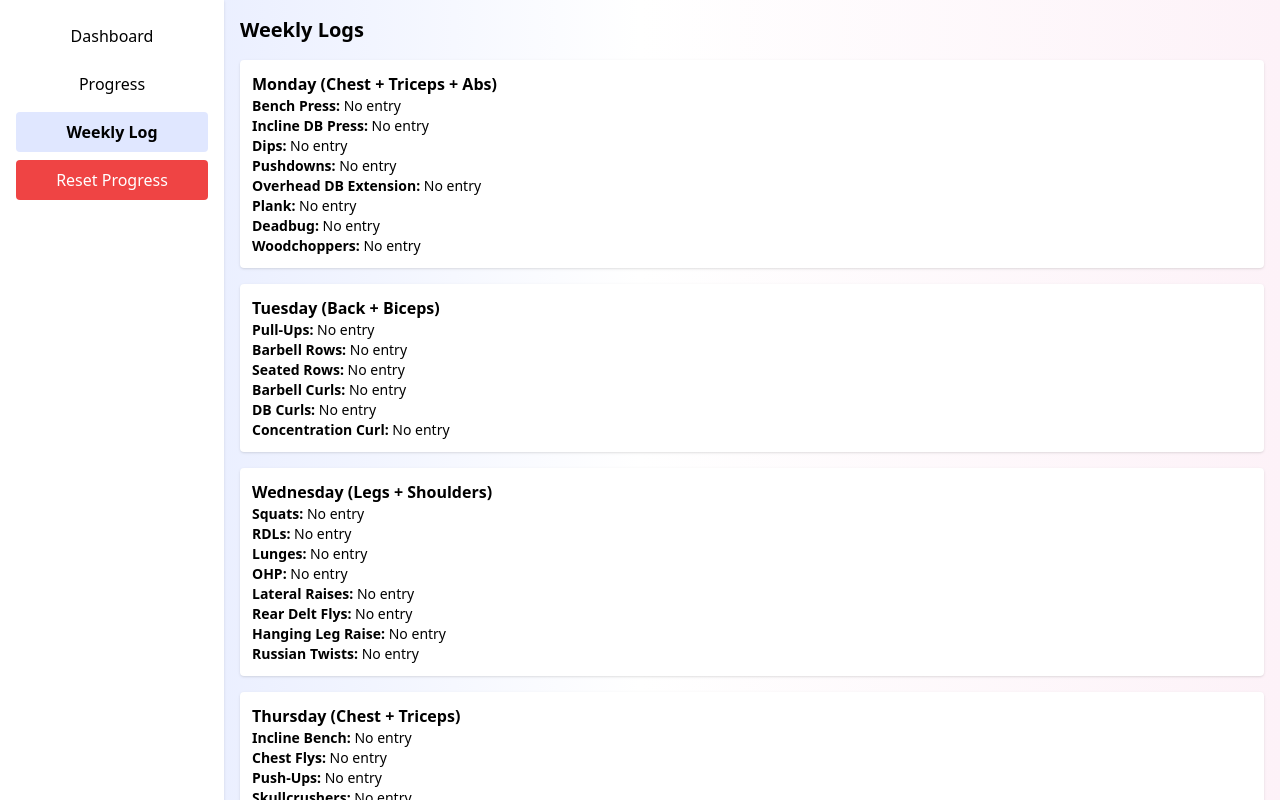
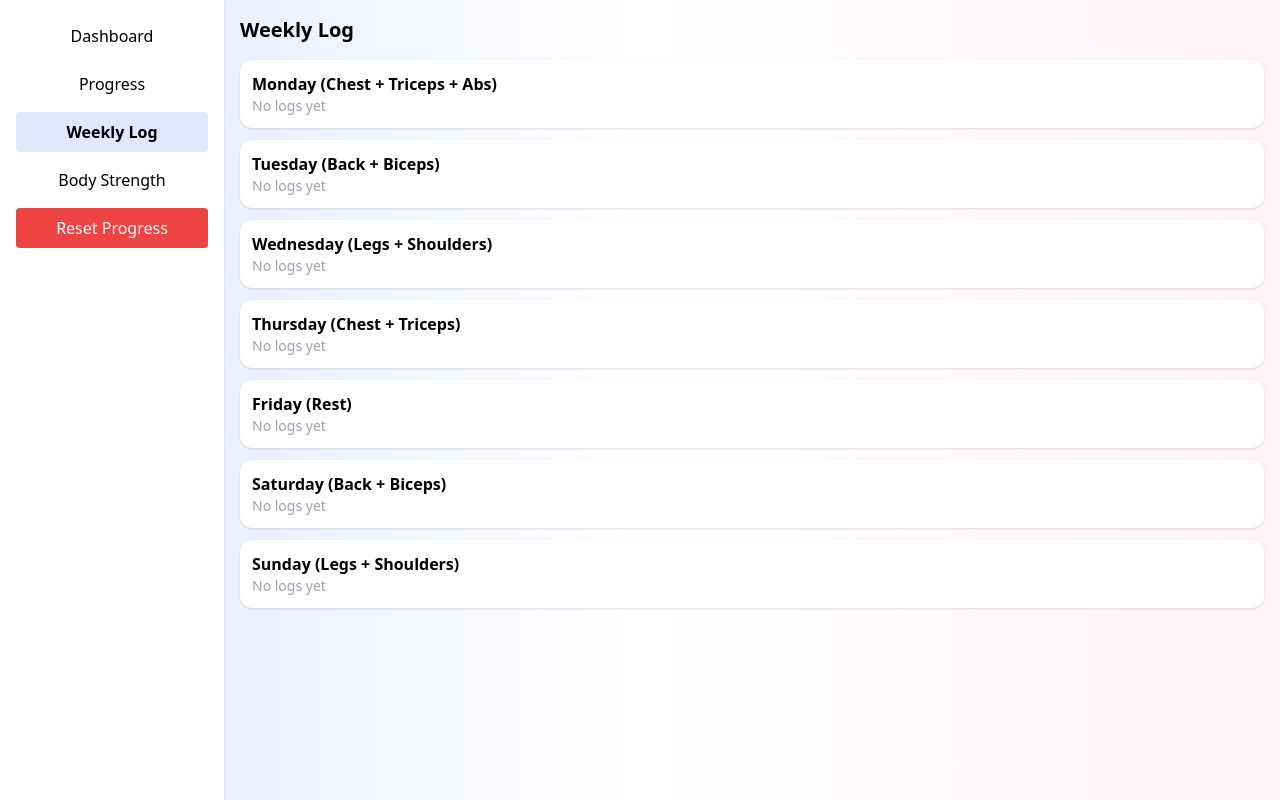
Before and after one commit to Ammar-Hus/gym-tracker1, a React (Create React App) app: page / in a window 1280 px wide. Both pictures are taken after a click on the button "Weekly Log". Shown: the top 800 px of the page. Built offline with nearby package versions, Linux system fonts and the light colour scheme; the HTML template or start-up script is replaced by a standard one.

Commit message:
Update App.jsx

```diff
--- a/src/App.jsx
+++ b/src/App.jsx
@@ -1,6 +1,6 @@
 import React, { useEffect, useMemo, useState } from 'react';
 import { LineChart, Line, XAxis, YAxis, Tooltip, ResponsiveContainer, CartesianGrid } from 'recharts';
-import { format, parseISO, subDays, startOfMonth, isAfter } from 'date-fns';
+import { format, parseISO } from 'date-fns';
 
 const SPLIT = [
   { day: 'Monday', muscle: 'Chest + Triceps + Abs', exercises: ['Bench Press','Incline DB Press','Dips','Pushdowns','Overhead DB Extension','Plank','Deadbug','Woodchoppers'] },
@@ -12,7 +12,7 @@ const SPLIT = [
   { day: 'Sunday', muscle: 'Legs + Shoulders', exercises: ['Leg Press','Leg Extension','Ham Curl','Arnold Press','Front Raise','Cable Lateral Raise','Stretch & Mobility'] }
 ];
 
-const STORAGE_KEY = 'gympro_logs_v2';
+const STORAGE_KEY = 'gympro_logs_v3';
 const STORAGE_FIRST = 'gympro_first_entry_day';
 
 function uid(){ return Math.random().toString(36).slice(2,9); }
@@ -97,6 +97,15 @@ export default function App(){
     return Object.keys(map).sort().map(d=>({ date:d, weight: Math.round((map[d].weightSum/map[d].count)*100)/100, reps: Math.round((map[d].repsSum/map[d].count)*100)/100 }));
   }
 
+  function totalStrengthData() {
+    const map = {};
+    logs.forEach(l => {
+      if(!map[l.date]) map[l.date] = 0;
+      map[l.date] += l.weight * l.reps;
+    });
+    return Object.keys(map).sort().map(date => ({ date, strength: Math.round(map[date]*100)/100 }));
+  }
+
   const primary = 'bg-gradient-to-r from-indigo-100 via-white to-pink-50';
 
   return (
@@ -106,6 +115,7 @@ export default function App(){
         <button onClick={()=>setTab('dashboard')} className={`p-2 rounded ${tab==='dashboard'?'bg-indigo-100 font-bold':''}`}>Dashboard</button>
         <button onClick={()=>setTab('progress')} className={`p-2 rounded ${tab==='progress'?'bg-indigo-100 font-bold':''}`}>Progress</button>
         <button onClick={()=>setTab('weekly')} className={`p-2 rounded ${tab==='weekly'?'bg-indigo-100 font-bold':''}`}>Weekly Log</button>
+        <button onClick={()=>setTab('strength')} className={`p-2 rounded ${tab==='strength'?'bg-indigo-100 font-bold':''}`}>Body Strength</button>
         <button onClick={resetProgress} className="mt-4 p-2 bg-red-500 text-white rounded hover:bg-red-600">Reset Progress</button>
       </div>
 
@@ -169,8 +179,8 @@ export default function App(){
               return (
                 <div key={ex} className="p-3 rounded-xl bg-white shadow">
                   <div className="font-semibold mb-1">{ex}</div>
-                  <div className="text-sm text-gray-500">Latest: {last.weight}kg × {last.reps} reps</div>
-                  <div className="text-sm text-green-600">+{pct.weightPct}% Weight, +{pct.repsPct}% Reps vs first</div>
+                  <div className="text-sm text-gray-500">Last: {last.weight}kg × {last.reps} reps</div>
+                  <div className="text-sm text-green-600">Increase: {pct.weightPct}% weight, {pct.repsPct}% reps</div>
                   <ResponsiveContainer width="100%" height={150}>
                     <LineChart data={chartDataForExercise(ex)}>
                       <CartesianGrid strokeDasharray="3 3" />
@@ -190,23 +200,34 @@ export default function App(){
         {/* Weekly Log */}
         {tab==='weekly' && (
           <div>
-            <h2 className="text-xl font-bold mb-4">Weekly Logs</h2>
-            {SPLIT.map(d => (
-              <div key={d.day} className="mb-4 p-3 bg-white shadow rounded">
-                <div className="font-semibold">{d.day} ({d.muscle})</div>
-                {d.exercises.map(ex => {
-                  const logsEx = exerciseMap[ex]?.filter(l => l.day===d.day) || [];
-                  return (
-                    <div key={ex} className="text-sm">
-                      <strong>{ex}:</strong> {logsEx.map(l=>{
-                        const pct = getPercentageIncrease(d.day, ex, l.weight, l.reps);
-                        return `${l.reps} reps × ${l.weight}kg (+${pct.weightPct}%, +${pct.repsPct}%)`;
-                      }).join(', ') || 'No entry'}
-                    </div>
-                  );
-                })}
-              </div>
-            ))}
+            <div className="text-xl font-bold mb-4">Weekly Log</div>
+            {SPLIT.map(day=>{
+              const dayLogs = logs.filter(l=>l.day===day.day);
+              return (
+                <div key={day.day} className="p-3 rounded-xl bg-white shadow mb-3">
+                  <div className="font-semibold">{day.day} ({day.muscle})</div>
+                  {dayLogs.length ? dayLogs.map(l=>(
+                    <div key={l.id} className="text-sm">{l.exercise}: {l.weight}kg × {l.reps} reps</div>
+                  )) : <div className="text-gray-400 text-sm">No logs yet</div>}
+                </div>
+              );
+            })}
+          </div>
+        )}
+
+        {/* Body Strength */}
+        {tab==='strength' && (
+          <div>
+            <div className="text-xl font-bold mb-4">Total Body Strength</div>
+            <ResponsiveContainer width="100%" height={300}>
+              <LineChart data={totalStrengthData()}>
+                <CartesianGrid strokeDasharray="3 3" />
+                <XAxis dataKey="date" tickFormatter={d=>d.slice(5)} />
+                <YAxis />
+                <Tooltip />
+                <Line type="monotone" dataKey="strength" stroke="#10B981" strokeWidth={2} />
+              </LineChart>
+            </ResponsiveContainer>
           </div>
         )}
       </div>
```
